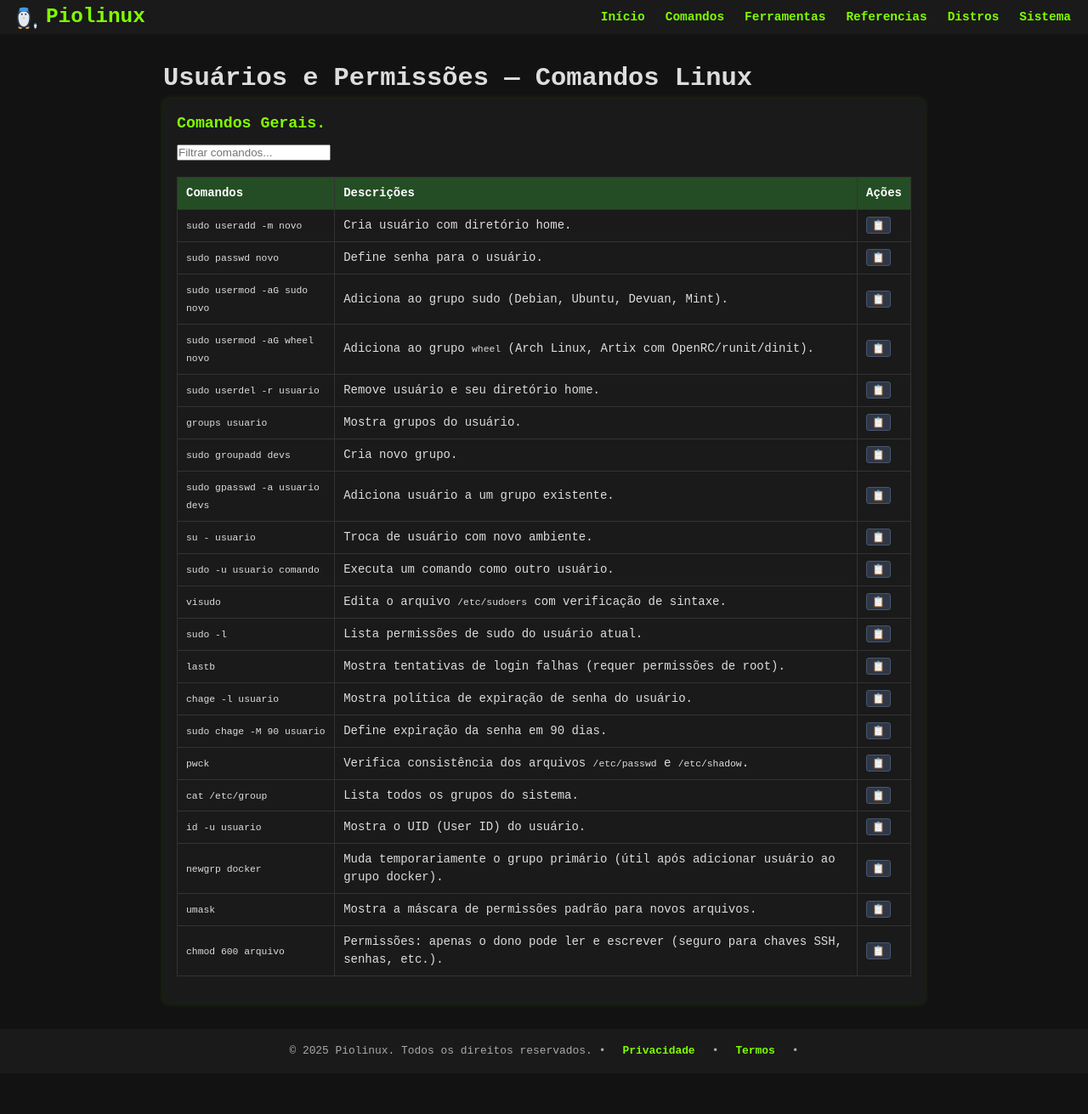
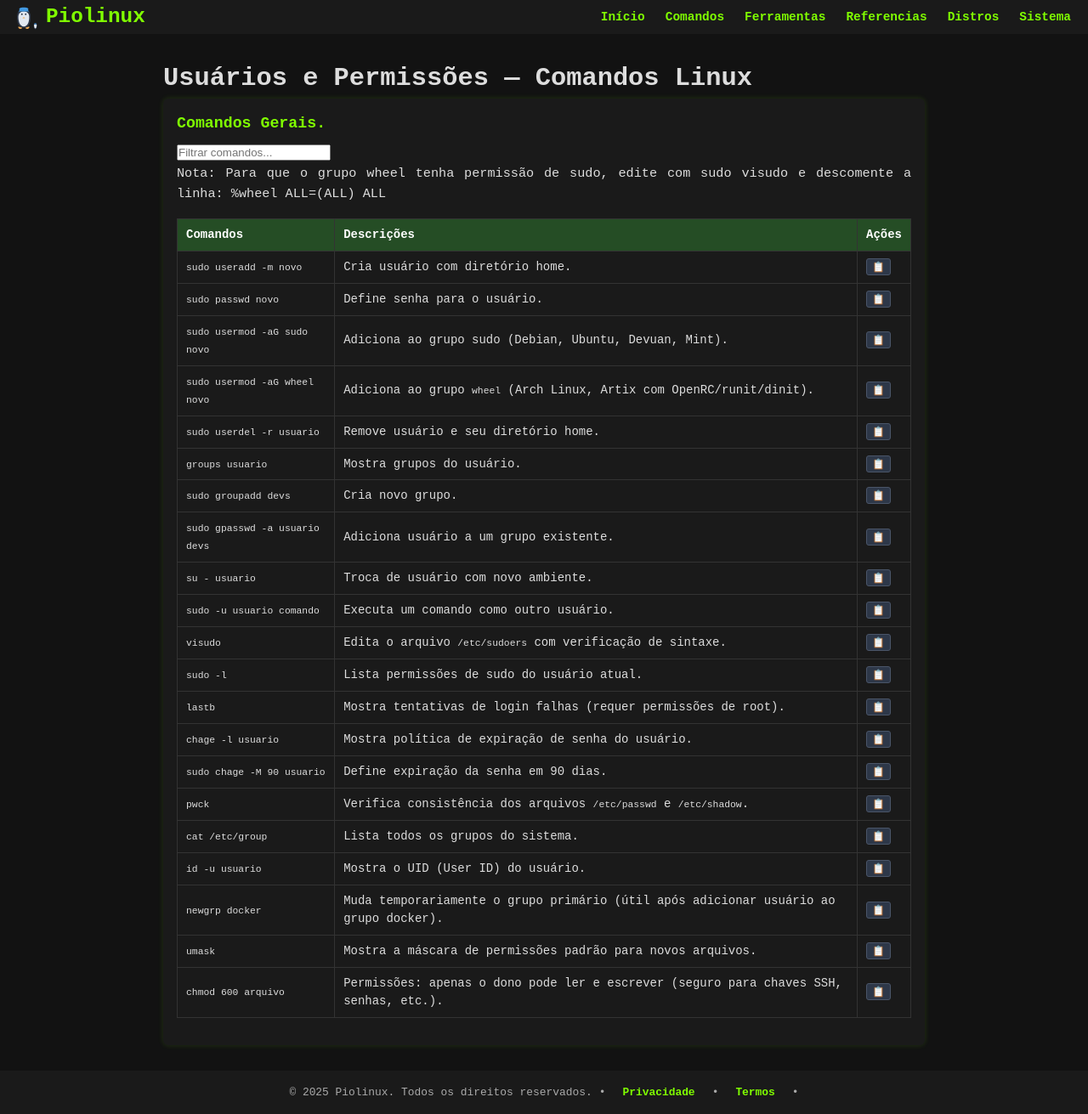
Before and after one commit to Piolinux/piolinux-site, a Jekyll site: the page built from _pages/_comandos/usuarios-e-permissoes.md, in a window 1280 px wide. Shown: the whole page at 85% size. Built offline with Jekyll 4.4.1, drawn with Linux system fonts in a browser that asks for light colours; before the commit the page ends 1263 px from its top, so only the background shows below that.

Commit message:
Update usuarios-e-permissoes.md

```diff
--- a/_pages/_comandos/usuarios-e-permissoes.md
+++ b/_pages/_comandos/usuarios-e-permissoes.md
@@ -22,6 +22,11 @@ function filtrarLinhas(termo) {
   });
 }
 </script>
+
+
+<p>Nota: Para que o grupo wheel tenha permissão de sudo, edite com sudo visudo e descomente a linha:
+%wheel ALL=(ALL) ALL</p>
+
 
 
 <table class="evergreen-table">
```
